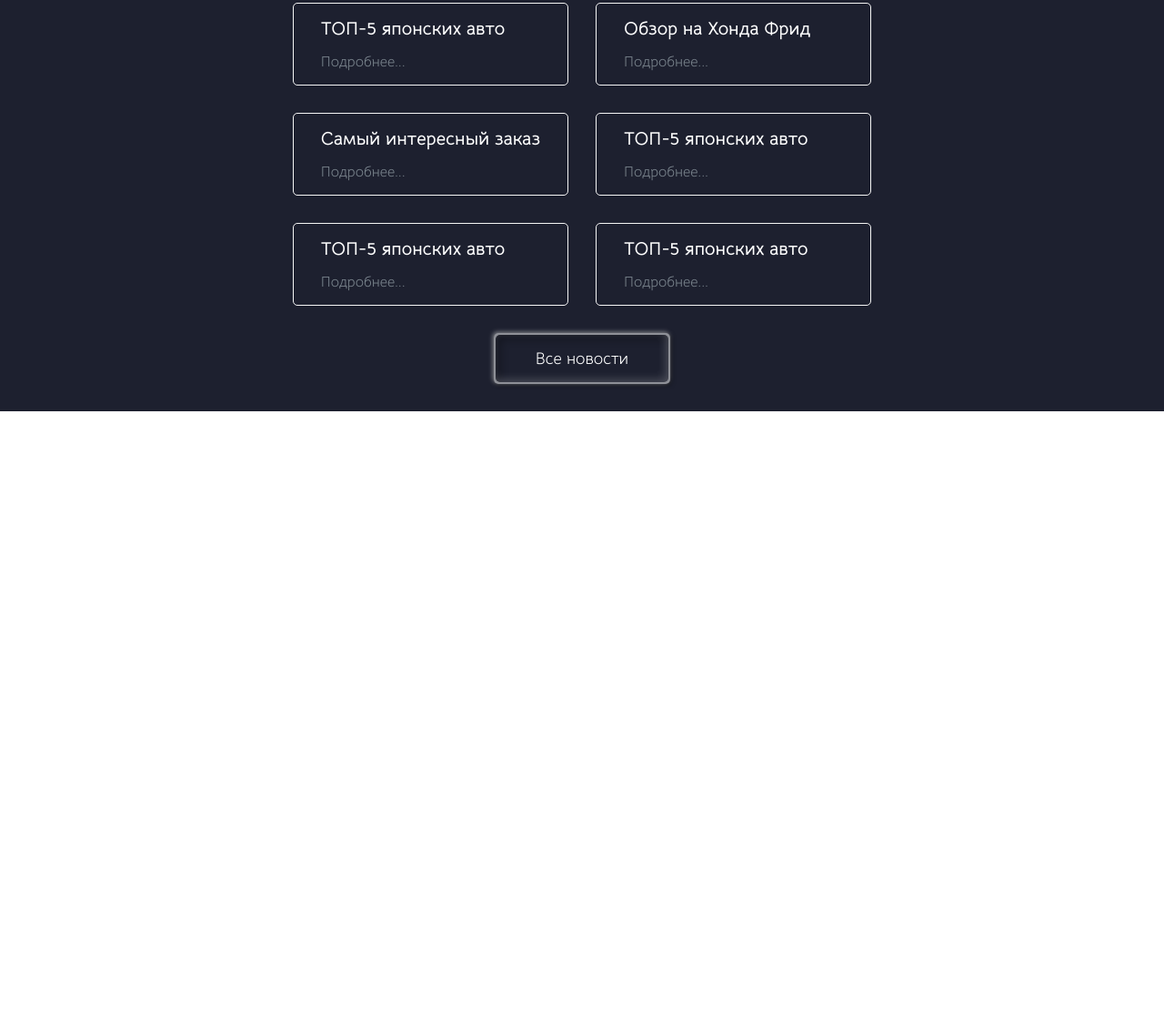
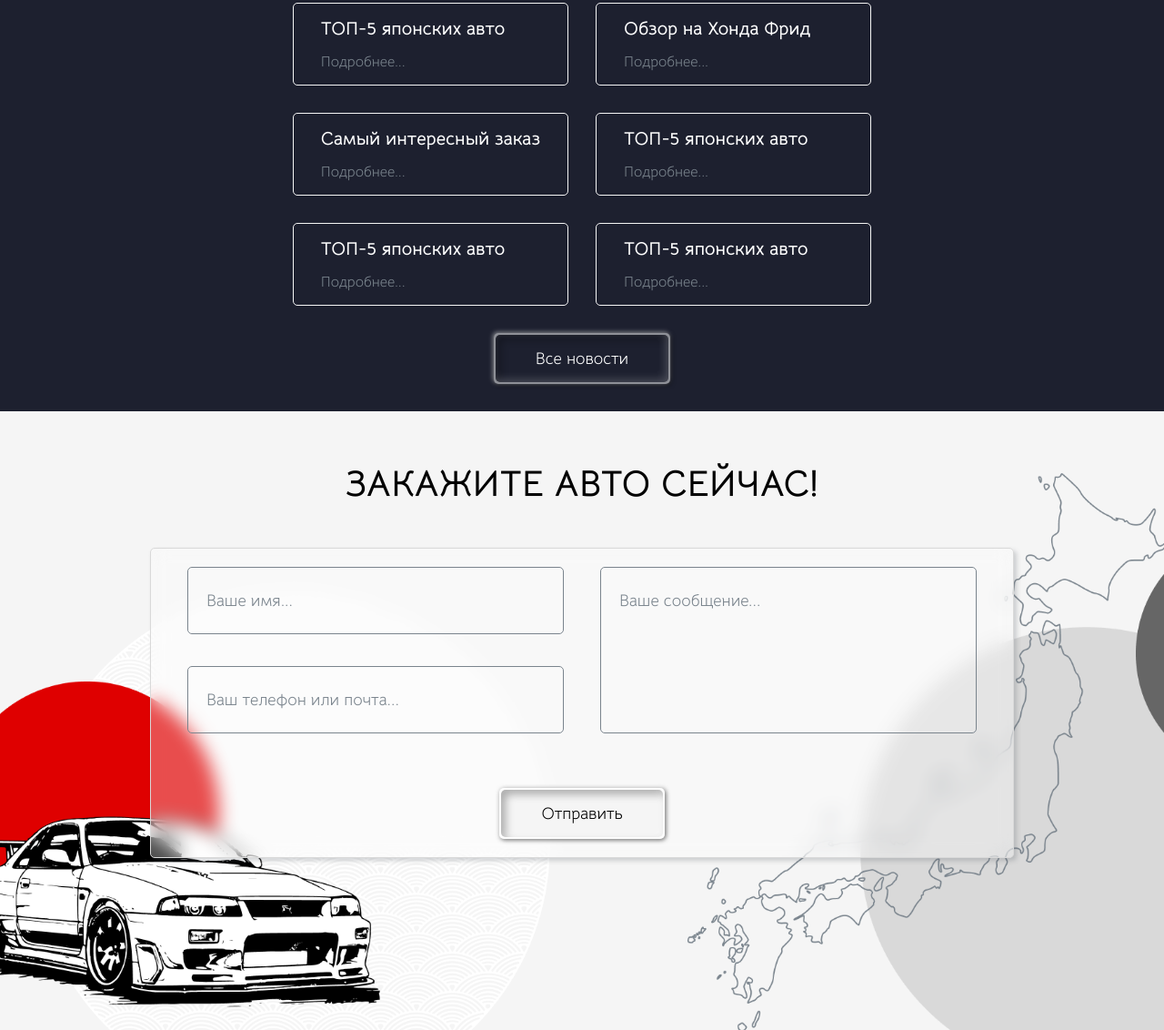
Before and after one commit to LapkiWEB/jidocar, a website: page app/index.html in a window 1280 px wide. Shown: the part 9124-10256 px from the top of the page at 91% size. Before the commit the page ends 9576 px from the top, so only its background shows below. Drawn offline with Linux system fonts and the light colour scheme; files whose address does not match are found by name.

Commit message:
add section feedback + adaptive

```diff
--- a/app/index.html
+++ b/app/index.html
@@ -1435,6 +1435,53 @@
       </div>
     </section>
 
+    <section class="feedback section">
+      <div class="feedback__bg-left">
+        <img src="images/content/feedback-left-bg-1.png" alt="" class="feedback-bg-img">
+      </div>
+      <div class="feedback__bg-right">
+        <img src="images/content/feedback-right-bg-2.png" alt="" class="feedback-bg-img">
+      </div>
+      <div class="container">
+        <h2 class="feedback__title title">
+          Закажите авто сейчас!
+        </h2>
+
+
+
+          <div class="feedback__inner">
+            <form class="feedback-form">
+              <div class="feedback__wrapper">
+                <div class="feedback__item">
+                  <div class="feedback__items">
+                    <input type="text" name="name" class="feedback__items-input" placeholder="Ваше имя..." required>
+                  </div>
+                  <div class="feedback__items">
+                    <input type="text" name="name" class="feedback__items-input" placeholder="Ваш телефон или почта..."
+                      required>
+                  </div>
+                </div>
+                <div class="feedback__item">
+                  <div class="feedback__items">
+                    <textarea class="feedback__items-input feedback__items-textarea" name="text"
+                      placeholder="Ваше сообщение..."></textarea>
+                  </div>
+                </div>
+              </div>
+
+              <button class="feedback__btn global-stages__btn global-btn--wrapper">
+                <div class="global-btn--interior">
+                  Отправить
+                </div>
+              </button>
+
+            </form>
+          </div>
+
+      </div>
+
+    </section>
+
 
 
 
--- a/app/scss/_media.scss
+++ b/app/scss/_media.scss
@@ -55,6 +55,25 @@
     max-width: 450px;
     width: 100%;
   }
+
+  .feedback__title {
+    padding-top: 30px;
+  }
+
+  .feedback__bg-left {
+    width: 655px;
+    height: 565px;
+    left: -50px;
+    bottom: -30px;
+  }
+
+  .feedback__bg-right {
+    width: 774px;
+    height: 662px;
+    right: -250px;
+    bottom: -50px;
+  }
+
 }
 
 @media(max-width: 1300px) {
@@ -165,6 +184,10 @@
 
   .video-reviews__item {
     padding-left: 65px;
+  }
+
+  .feedback__bg-left {
+    bottom: -80px;
   }
 }
 
@@ -450,6 +473,24 @@
   .video-reviews__item {
     padding-left: 50px;
   }
+
+  .feedback {
+    height: 800px;
+  }
+
+  .feedback__bg-left {
+    // width: 410px;
+    // height: 406px;
+    // left: -50px;
+    bottom: -10px;
+  }
+
+  .feedback__bg-right {
+    width: 600px;
+    height: 513px;
+    right: -150px;
+    bottom: 0px;
+  }
 }
 
 @media(max-width: 1000px) {
@@ -499,6 +540,41 @@
 
   .video-reviews__item-title {
     font-size: 24px;
+  }
+
+  .feedback__bg-shadow {
+    padding: 80px 0;
+  }
+
+  .feedback__inner {
+    width: 500px;
+  }
+
+  .feedback__wrapper {
+    flex-wrap: wrap;
+  }
+
+  .feedback__items-input {
+    padding: 20px 20px;
+    font-size: 16px;
+    margin-bottom: 20px;
+  }
+
+  .feedback__items-textarea {
+    margin-bottom: 0;
+    height: 180px !important;
+    resize: none;
+  }
+
+  .feedback__bg-left {
+    width: 450px;
+    height: 390px;
+  }
+
+  .feedback__bg-right {
+    width: 490px;
+    height: 420px;
+    bottom: 0;
   }
 }
 
@@ -587,6 +663,21 @@
 
   .global-reviews__wrapper {
     padding: 0;
+  }
+
+  .feedback__bg-right {
+    // display: none;
+    top: 150px;
+    width: 600px;
+    height: 513px;
+  }
+
+  .feedback {
+    height: 850px;
+  }
+
+  .feedback__title {
+    margin-bottom: 30px;
   }
 
 }
@@ -770,10 +861,37 @@
     grid-template-columns: repeat(1, 1fr);
     width: 100%;
   }
-  .global-news__item{
+
+  .global-news__item {
     max-width: 100%;
   }
 
+  .feedback {
+    height: 750px;
+  }
+
+  .feedback__inner {
+    width: fit-content;
+    padding: 15px;
+  }
+
+  .feedback__bg-right {
+    width: 453px;
+    height: 387px;
+    top: 200px;
+  }
+
+  .feedback__bg-left {
+    bottom: -40px;
+  }
+
+  .feedback__title {
+    padding-top: 0;
+  }
+
+  .feedback__items-textarea {
+    height: 140px !important;
+  }
 
 }
 
--- a/app/scss/style.scss
+++ b/app/scss/style.scss
@@ -950,6 +950,7 @@
   transition: all .3s;
   background-color: $dark-blue;
   width: 100%;
+
   &:hover {
     box-shadow: 0 0 10px 0 #81ddff;
     border-color: #78D4FF;
@@ -957,7 +958,8 @@
     .global-news__item-link {
       color: #78D4FF;
     }
-    .global-news__item-title{
+
+    .global-news__item-title {
       color: #78D4FF;
     }
   }
@@ -975,13 +977,100 @@
   transition: all .3s;
 }
 
-.global-news__btn{
+.global-news__btn {
   margin: 0 auto;
 }
 
 // end section global-news
 
+// start section feddpack
+.feedback {
+  color: $black;
+  background-color: $light-grey;
+  position: relative;
+  min-height: 680px;
+overflow: hidden;
 
+
+}
+
+.feedback__bg-left {
+  position: absolute;
+  left: -136px;
+  bottom: -90px;
+}
+
+.feedback__bg-right {
+  position: absolute;
+  right: -175px;
+  bottom: -200px;
+}
+
+.feedback__inner {
+  backdrop-filter: blur(10px);
+  box-shadow: 3px 3px 5px 0 rgba(78, 87, 94, 0.25);
+  background: linear-gradient(270deg, rgba(255, 255, 255, 0.3) 0%, rgba(255, 255, 255, 0.3) 32.17%, rgba(255, 255, 255, 0.3) 100%);
+  max-width: 950px;
+  width: 100%;
+  margin: 0 auto;
+  border-radius: 5px;
+  border: 1px solid $grey;
+  padding: 20px;
+}
+
+.feedback__title {
+  padding-top: 50px;
+  text-align: center;
+  margin: 0 auto;
+  margin-bottom: 50px;
+  position: relative;
+  z-index: 1;
+}
+
+.feedback__wrapper {
+  display: flex;
+  justify-content: center;
+  margin-bottom: 25px;
+
+}
+
+.feedback__item {
+  max-width: 465px;
+  width: 100%;
+  margin: 0px 20px;
+}
+
+.feedback__items-input {
+  border: 1px solid $grey-blue;
+  background: rgba(255, 255, 255, 0.1);
+  color: $black;
+  padding: 25px 20px;
+  margin-bottom: 35px;
+  width: 100%;
+  font-size: 18px;
+  @extend %BelR;
+  border-radius: 5px;
+
+  &::placeholder {
+    color: $grey-blue;
+  }
+}
+
+.feedback__items-textarea {
+  margin-bottom: 0;
+  height: 183px !important;
+  resize: none;
+}
+
+
+
+.feedback__btn {
+  margin: 0 auto;
+  display: block;
+  padding: 0;
+}
+
+// end section feddpack
 
 
 
```
Also changed, not shown: app/css/style.min.css, app/images/content/feedback-left-bg-1.png (added), app/images/content/feedback-right-bg-2.png (added).
